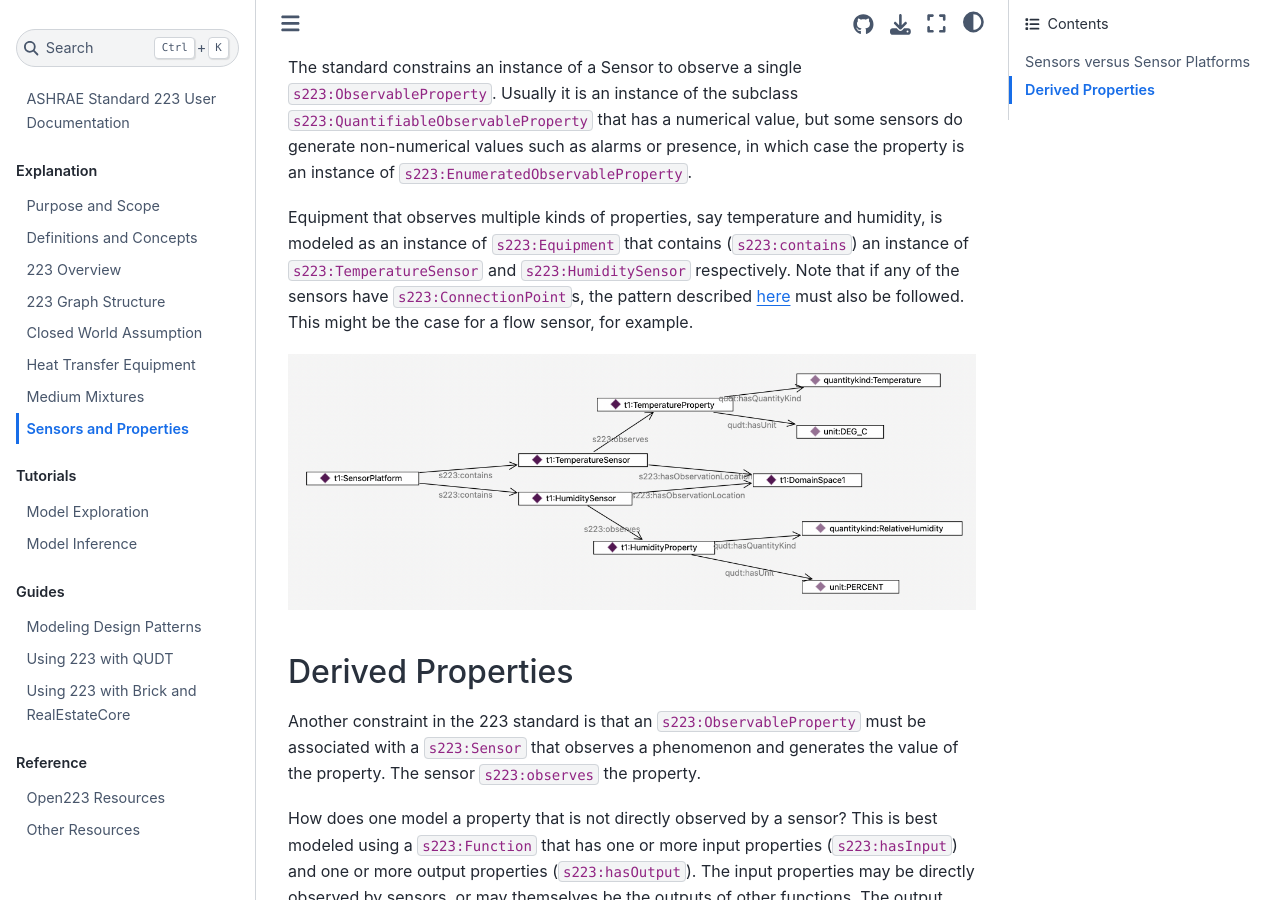
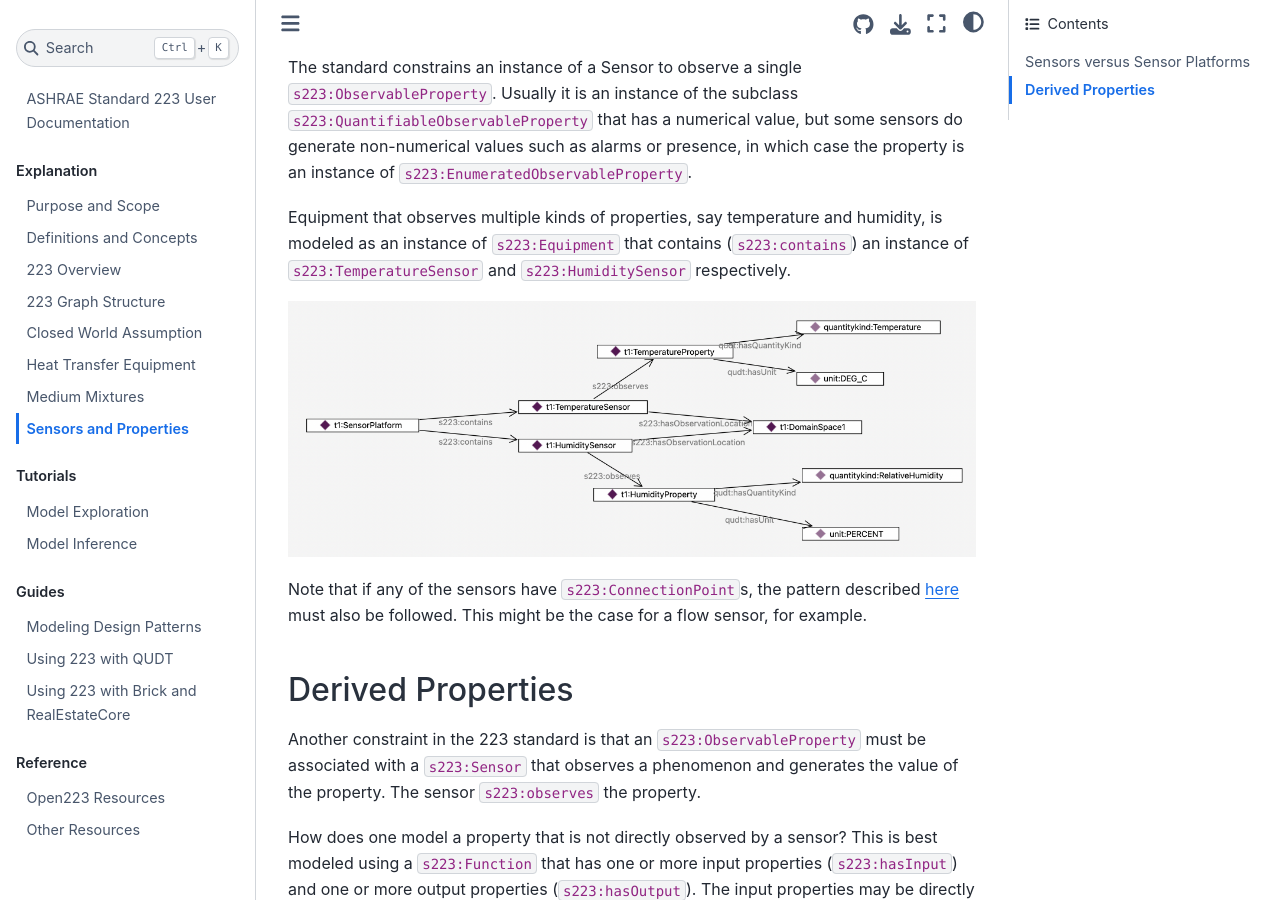
Before and after one commit to open223/docs.open223.info, a Jupyter Book: the page built from explanation/sensors_and_properties.md, in a window 1280 px wide and 900 px high, scrolled down 306 px. Built offline with Jupyter Book 1.0.4 settings and Sphinx 7.4.7 and the Sphinx Book theme 1.1.4, drawn with Linux system fonts in a browser that asks for light colours; pages that are not in the unit, such as notebooks, are missing from menus.

Commit message:
Rearranged text

```diff
--- a/explanation/sensors_and_properties.md
+++ b/explanation/sensors_and_properties.md
@@ -5,9 +5,11 @@ The 223 standard defines a variety of specialized sensors defined as a hierarchy
 ## Sensors versus Sensor Platforms
 The standard constrains an instance of a Sensor to observe a single `s223:ObservableProperty`. Usually it is an instance of the subclass `s223:QuantifiableObservableProperty` that has a numerical value, but some sensors do generate non-numerical values such as alarms or presence, in which case the property is an instance of `s223:EnumeratedObservableProperty`.
 
-Equipment that observes multiple kinds of properties, say temperature and humidity, is modeled as an instance of `s223:Equipment` that contains (`s223:contains`) an instance of `s223:TemperatureSensor` and `s223:HumiditySensor` respectively. Note that if any of the sensors have `s223:ConnectionPoint`s, the pattern described [here](https://docs.open223.info/guides/design-patterns.html#containment) must also be followed. This might be the case for a flow sensor, for example.
+Equipment that observes multiple kinds of properties, say temperature and humidity, is modeled as an instance of `s223:Equipment` that contains (`s223:contains`) an instance of `s223:TemperatureSensor` and `s223:HumiditySensor` respectively.
 
 ![SensorPlatform](images/sensor_platform.png)
+
+Note that if any of the sensors have `s223:ConnectionPoint`s, the pattern described [here](https://docs.open223.info/guides/design-patterns.html#containment) must also be followed. This might be the case for a flow sensor, for example.
 
 ## Derived Properties
 Another constraint in the 223 standard is that an `s223:ObservableProperty` must be associated with a `s223:Sensor` that observes a phenomenon and generates the value of the property. The sensor `s223:observes` the property.
```
